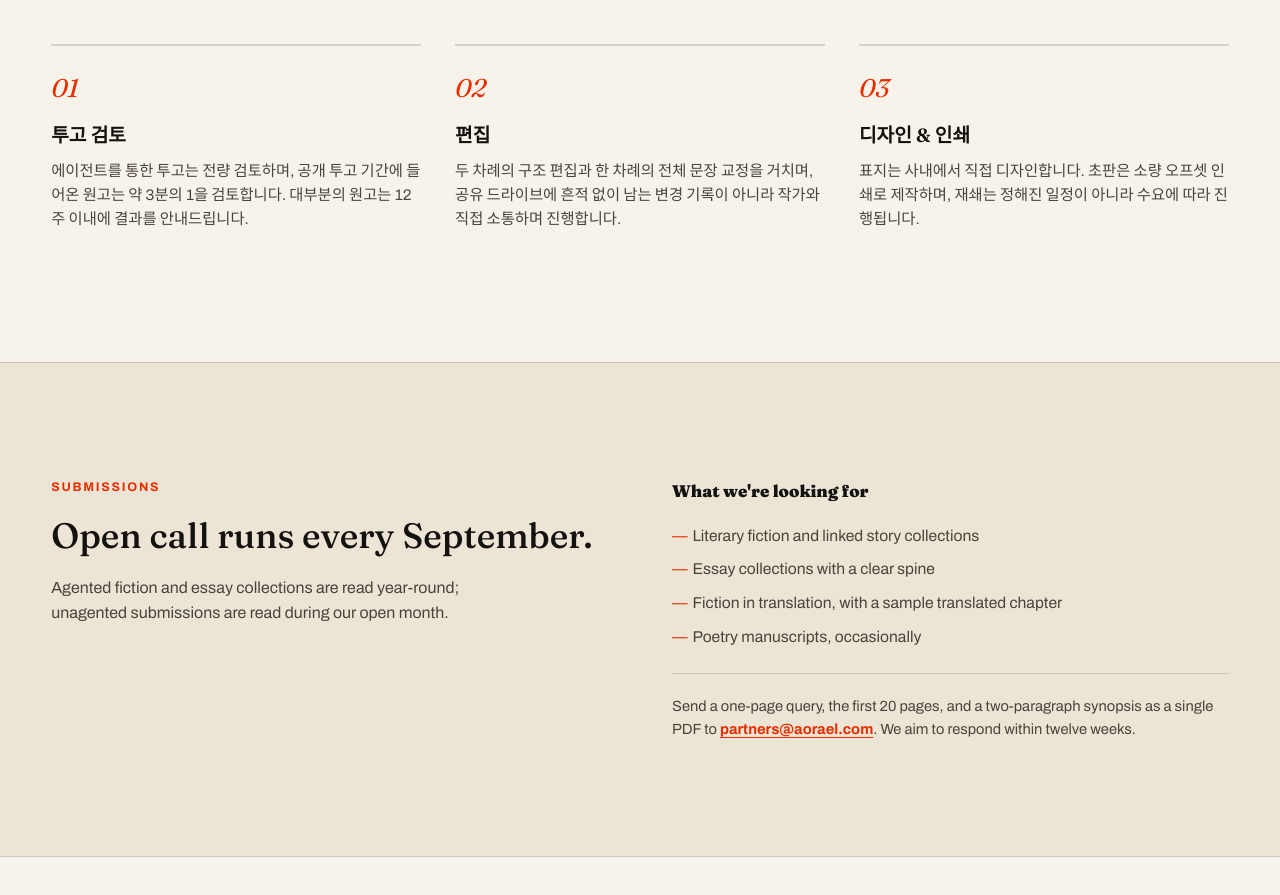
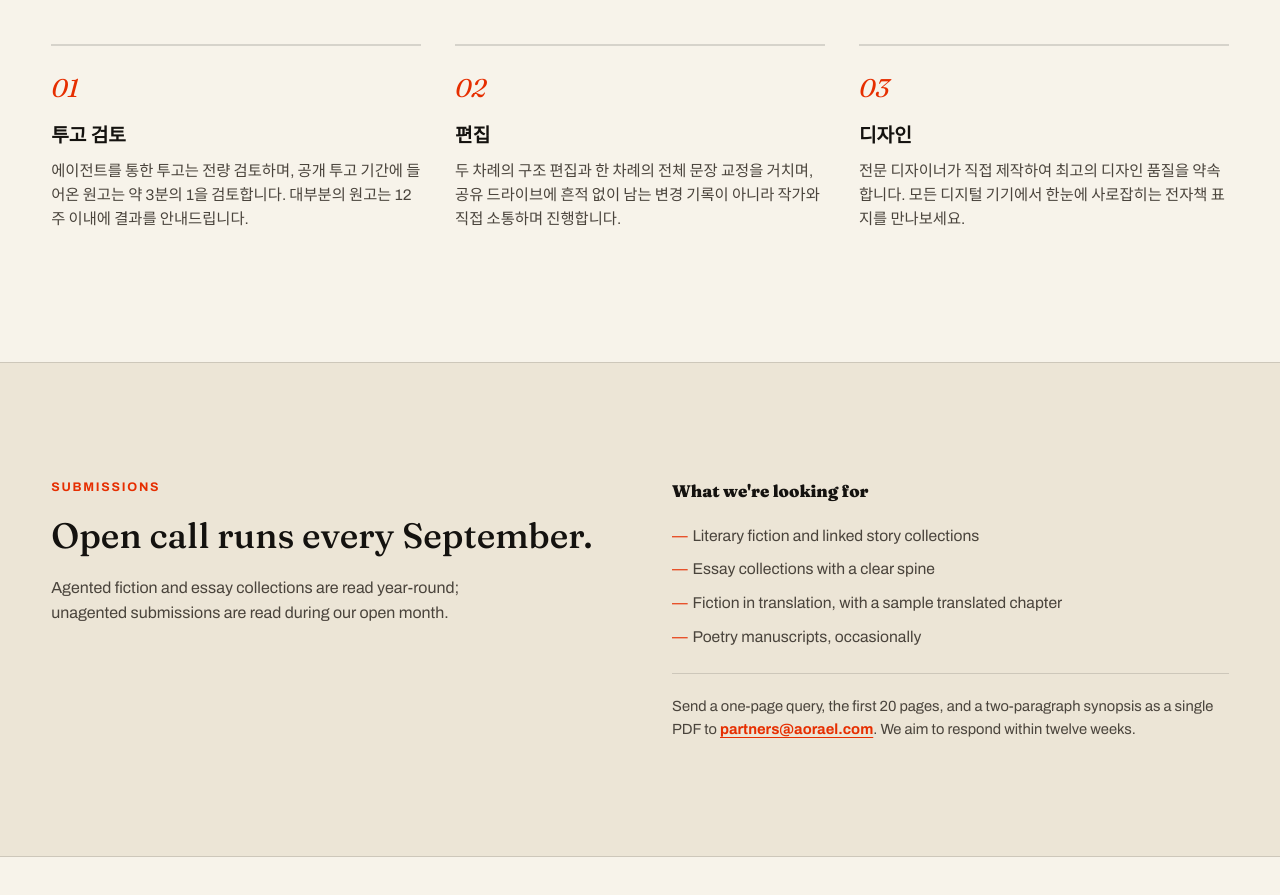
Before and after one commit to aoraelofficial-cmd/ideal-spork, a plain HTML site: page index.html in a window 1280 px wide. Shown: the part 2460-3355 px from the top of the page. Drawn offline with Linux system fonts and the light colour scheme; no server answers.

Commit message:
Update index.html

```diff
--- a/index.html
+++ b/index.html
@@ -407,8 +407,8 @@
         </div>
         <div class="process-item reveal">
           <span class="num">03</span>
-          <h3>디자인 &amp; 인쇄</h3>
-          <p>표지는 사내에서 직접 디자인합니다. 초판은 소량 오프셋 인쇄로 제작하며, 재쇄는 정해진 일정이 아니라 수요에 따라 진행됩니다.</p>
+          <h3>디자인</h3>
+          <p>전문 디자이너가 직접 제작하여 최고의 디자인 품질을 약속합니다. 모든 디지털 기기에서 한눈에 사로잡히는 전자책 표지를 만나보세요.</p>
         </div>
       </div>
     </div>
```
